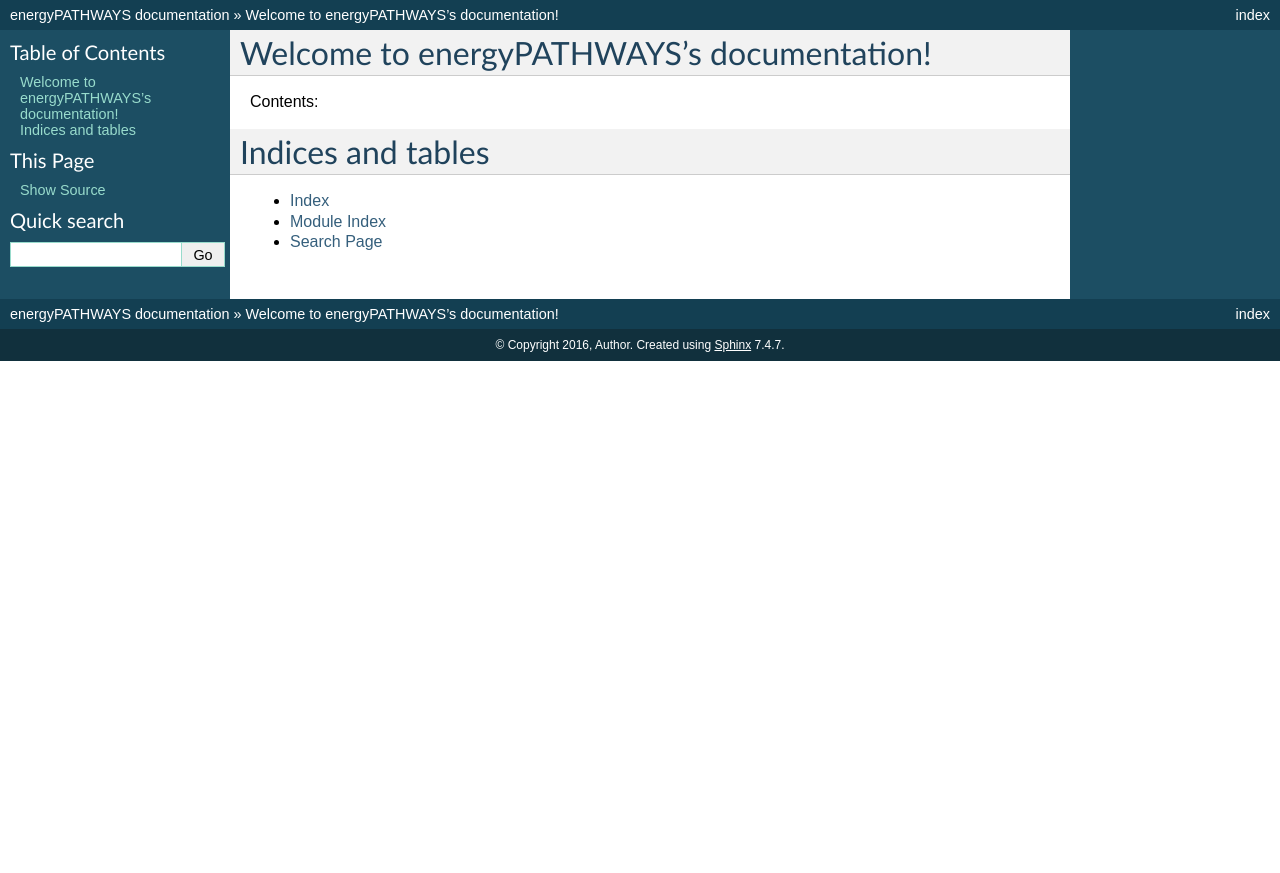
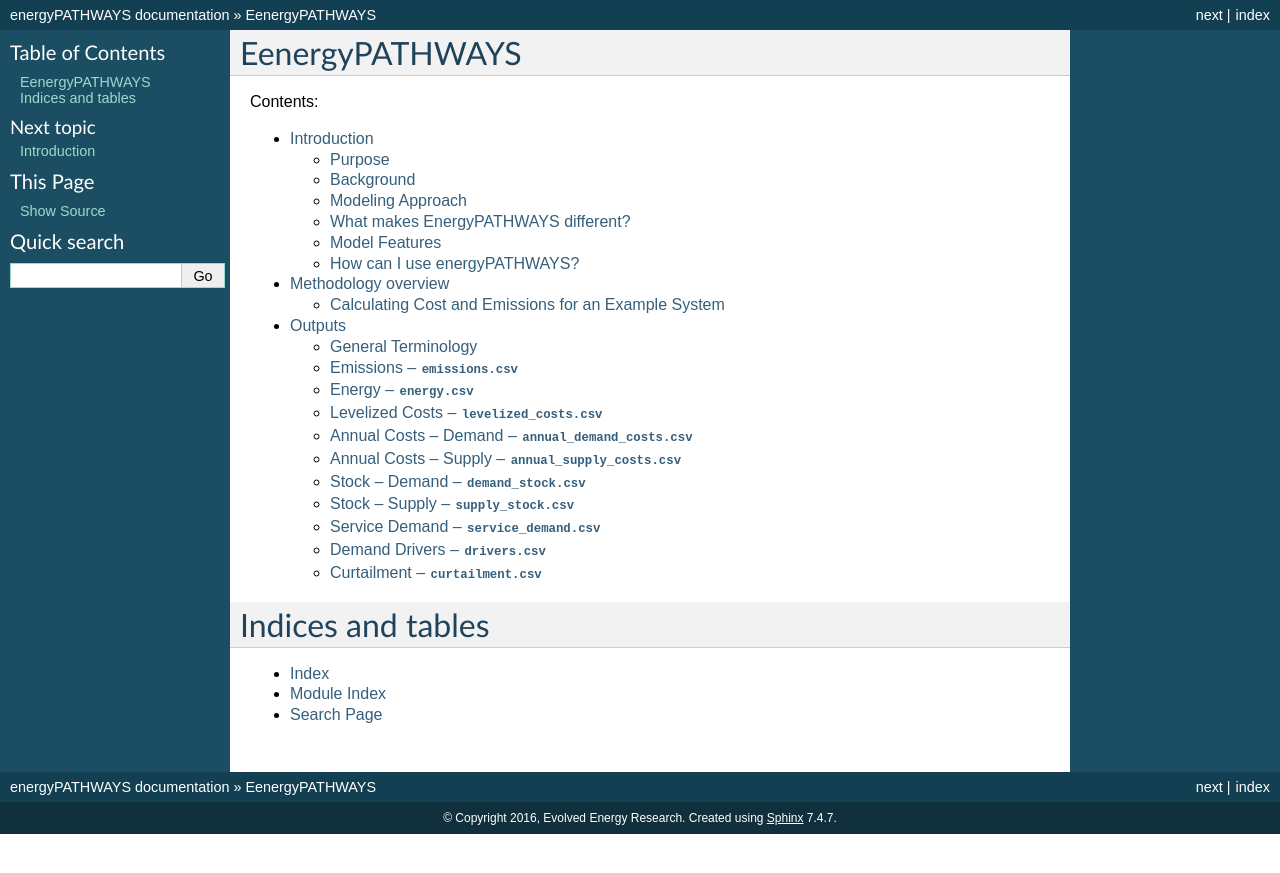
Before and after one commit to energyPATHWAYS/EnergyPATHWAYS, a Sphinx documentation site: the page built from doc/source/index.rst, in a window 1280 px wide. Shown: the top 873 px of the page. Built offline with Sphinx 7.4.7, drawn with Linux system fonts in a browser that asks for light colours; some of the changed lines change nothing that is shown.

Commit message:
Add some basic sphinx docs

```diff
--- a/doc/source/conf.py
+++ b/doc/source/conf.py
@@ -56,8 +56,8 @@
 
 # General information about the project.
 project = u'energyPATHWAYS'
-copyright = u'2016, Author'
-author = u'Author'
+copyright = u'2016, Evolved Energy Research'
+author = u'Evolved Energy Research'
 
 # The version info for the project you're documenting, acts as replacement for
 # |version| and |release|, also used in various other places throughout the
--- a/doc/source/index.rst
+++ b/doc/source/index.rst
@@ -3,15 +3,17 @@
    You can adapt this file completely to your liking, but it should at least
    contain the root `toctree` directive.
 
-Welcome to energyPATHWAYS's documentation!
-==========================================
+EenergyPATHWAYS
+===============
 
 Contents:
 
 .. toctree::
    :maxdepth: 2
 
-
+   introduction
+   methodology_overview
+   outputs
 
 Indices and tables
 ==================
--- /dev/null
+++ b/doc/source/introduction.rst
@@ -0,0 +1,104 @@
+============
+Introduction
+============
+
+Purpose
+=======
+
+EnergyPATHWAYS is the offspring of an analytical approach that has already proven to be a successful strategy to dramatically change the climate policy discussion at the global, national, and subnational levels. The basic insight is that climate policy was stuck in the realm of short-term, incremental changes discussed in abstract and academic terms, and that this failure was reinforced by the analysis and modeling approaches used. The pathways strategy was to force the policy and business worlds to address, head on, the reality that achieving a 2°C limit requires transformation, not incrementalism; that only a long-term perspective on the kind of infrastructure and technology changes required can prevent short-term investments that result in high-emissions lock-in; and that only an analysis that moves past the abstract focus on tons of CO2 along an emissions trajectory to a focus on the energy supply and end use equipment that produces the CO2 would speak to practical decision-makers in the regulatory, business, and investment worlds.
+
+The value of modeling 2050 and beyond is in building a cohesive, internally consistent story with the granularity to engage all parties involved in climate mitigation. Too often we jump straight to mechanisms for achieving climate mitigation (Ex. carbon price) without paying attention to what exactly these policies need to achieve. EnergyPATHWAYS is not a forecasting tool, but instead uses a backcasting approach--starting first with a goal and then working to show what physical infrastructure changes are required to reach that goal and when those changes must happen. This scenario approach allows the model to easily perform “what if” analysis and to reflect the underlying physics of our energy system with sufficient granularity for effective communication.
+
+Background
+==========
+
+The earliest form of this model was an Excel tool developed to support the analysis of California’s Global Warming Solutions Act of 2006 (AB 32). Subsequent analyses for California and the U.S. required advances in modeling capabilities, resulting in later versions being developed in Analytica, and at the time named the PATHWAYS model. The desire to create a more flexible platform that could be used at multiple jurisdictional levels and in a variety of energy system contexts encouraged the development of a new platform, renamed EnergyPATHWAYS, that is written in Python with energy system data contained in a postgres database.
+
+PATHWAYS was first developed by the San Francisco consulting company `Energy and Environmental Economics (E3)`_ with ongoing development and support for EnergyPATHWAYS provided by `Evolved Energy Research`_. To date, the work has been funded by private clients, California government, and the Deep Decarbonization Pathways Project (DDPP).
+
+.. _Energy and Environmental Economics (E3): http://ethree.com
+.. _Evolved Energy Research: http://evolved.energy
+
+Modeling Approach
+=================
+
+Top-down versus Bottom-up
+-------------------------
+
+Whole economy energy models generally follow one of two types of modeling approaches: “top-down” or “bottom-up”. Top-down energy models focus on the macro-economy and balance supply and demand across all economic sectors. These models use a stylistic representation of technologies, which change over time due to elasticity (responsiveness to price) assumptions. By contrast, bottom-up energy models contain richer characterizations of technology cost and performance, and technology change depends on the availability and ability of technologies to substitute for each other. These engineering-economic models do not typically include a supply-demand feedback.
+
+Among bottom-up models, the EnergyPATHWAYS can be further contrasted against sectoral models which take a detailed view of a slice of the energy economy (Ex. transportation or electricity). Instead, by modeling all of the energy economy, EnergyPATHWAYS makes it possible to show important dynamics between sectors in a deeply decarbonized energy system.
+
+One approach is not necessarily superior to the other but depends on the type of research question being asked. But, we believe that bottom-up energy models, which track physical flows of energy and their infrastructure, are the best suited to answer the question “How do we deeply decarbonize the energy system?”
+
+Exploration versus Optimization
+-------------------------------
+
+Many bottom-up energy models, such as the Energy Information Administration’s National Energy Modeling System (NEMS), are optimization-based. By contrast, energyPATHWAYS incorporates an advanced accounting framework that allows users to construct economy-wide energy infrastructure scenarios by specifying decisions along with other inputs. In other words, EnergyPATHWAYS is a scenario planning tool which allows users to “simulate” the consequences of specific decisions as energy infrastructure evolves over time. While portions of the model do use linear programming techniques (electricity dispatch), the model itself is not optimization-based and embeds few decision dynamics. We explain our rationale for this “exploration” approach below.
+
+First, many real world energy infrastructure decisions amount to deciding between a limited set of scenarios constrained by factors not embedded in the modeling framework. Such scenarios, which may each be economically suboptimal, are difficult or impossible to represent in optimization-based models. On the other hand, EnergyPATHWAYS is designed to explicitly represent scenarios without having to work around the assumptions embedded in an optimization framework.
+
+Second, since EnergyPATHWAYS is not an optimization, it can be designed to represent faithfully those dynamics in the energy economy that we believe to be critically important in decarbonized systems, but which optimization models aren’t able to capture. The best example is the interactions between the electricity system and the rest of the economy which we are able to represent using a time-sequential hourly dispatch. Modeling operations in the electricity system with this granularity as part of a larger problem on economy wide optimal investment is simply not feasible due to problem size. However, without full dynamics in the electricity system, phenomena such as the need for seasonal energy storage in high wind and solar scenarios can never be fully represented, and important energy system interactions are missed.
+
+Finally, we believe that an enormous amount of the value from modeling deep decarbonization pathways comes from learning through experimenting, which is only possible when decisions are put in the hands of the modeler. It is a truism to say that all models are wrong. Economy-wide energy models are also complex, with energyPATHWAYS being no exception, and therefore become a black box to most users. Black box optimization models give a provisional “answer”, but make the underlying dynamics difficult to see, obscuring their most valuable insights. It is our hope that users find energyPATHWAYS to be a refreshingly transparent way of exploring deep decarbonization pathways, and that the model helps you uncover the breakthrough solutions our world needs.
+
+What makes EnergyPATHWAYS different?
+====================================
+
+Electricity Sector
+------------------
+
+We developed EnergyPATHWAYS because we think that it extends our capability as modelers to answer questions that no other tool can. The most notable distinctions are in the electricity sector. Historically, electricity was treated very simply in many tools. Many of these models were first developed as a result of the oil crisis in the 70s and (1) detail in the electricity sector simply wasn’t relevant or (2) hardware limitations required tradeoffs and precluded detailed modeling because of electricity. Thus, we have economy wide energy models (as enumerated above) that treat electricity simplistically; and separately, we have detailed electricity sector models (see REEDS, PLEXOS, GRIDVIEW, SWITCH, etc.) with no endogenous treatment of energy demand. We think that EnergyPATHWAYS is the first platform to put these approaches together.
+
+We believe this is critical because the electricity sector turns out to be paramount in deep decarbonization for two reasons: (1) Renewables are a leading source for carbon free electricity, but are intermittent and require special treatment and (2) Electrification of end uses that are currently point sources for emissions (Ex. cars, building heating, industrial processes) turns out to be a necessary decarbonization strategy when paired with high renewables, nuclear, or CCS in the electricity sector.
+
+Output Granularity
+------------------
+
+Another feature that sets EnergyPATHWAYS apart is the level of granularity that can be achieved. Often, the granularity of research on emissions reductions in energy isn’t sufficient for a compelling positive story can be told. For technologists, annual market size and growth are necessary for true engagement. Sub-national governments want to see results that are geographically relevant for their constituents. And for the general public, service demand cost and lifestyle changes are the important metrics. EnergyPATHWAYS makes each of these outputs possible, which while not solely unique to this platform, has been prioritised to a greater extent in EnergyPATHWAYS than in other modeling platforms.
+
+Model Features
+==============
+
+Data Flexibility
+
+- Geography mapping functions allows for synthesis of disparate data sources
+- Flexible indexing can support nested layers of data granularity
+- Endogenous unit and currency conversion
+- Time-series projections
+- Multiple Approaches for Energy System Data Population (Ex. 5 options to populate a demand subsector depending on available data)
+
+Comprehensive Accounting
+
+- Calculates energy, cost, and emissions flows from primary supply all the way through final demand
+- Calculates capital and infrastructure utilization for all supply subsectors
+- Calculates levelized cost and annual investments
+- Embodied energy calculations support lifecycle analysis and sophisticated cost allocation
+- Direct emissions calculations locate physical emissions sources and sinks
+- Framework can also be leveraged for air quality analyses
+
+Hourly electricity dispatch
+
+- Optimization algorithms for electric fuel production (hydrogen electrolysis and power-to-gas); short-duration energy storage, long-duration energy storage; flexible end-use loads
+
+Energy system representation
+
+- Flexible parameterization allows for upscaling and downscaling of represented energy systems
+- Can support regional/national/state/municipal analyses
+- Can support analyses with widely varying levels of data quality
+
+IO Supply – Side Framework
+
+- Resolves energy flow dependencies
+- Allows for flexible configuration of supply-side representation
+- U.S. energy supply system can be represented very differently than that of a city while utilizing the same framework
+- Dynamic imports and export flows
+- Intelligent geo-locating of energy infrastructure assets
+- Supply curve functionality
+
+How can I use energyPATHWAYS?
+=============================
+
+The core model will be open source in perpetuity while the representations of energy systems created with the model are the IP of those authors and should be contacted directly.
+
+Right now the EnergyPATHWAYS project is still in development and user materials and documentation has lagged model features. Thus, use of the model is best done through direct interaction with Evolved Energy Research, though this should change over time as the user community grows and the documentation is developed.
--- /dev/null
+++ b/doc/source/methodology_overview.rst
@@ -0,0 +1,38 @@
+====================
+Methodology overview
+====================
+
+Calculating Cost and Emissions for an Example System
+====================================================
+
+This section walks through a simple case from beginning to end to illustrate how EnergyPATWHAYS determines costs, emissions and energy for an energy system. Links are given to the sections addressing each concept in more detail.
+
+In the figure below, the top left graph shows the demand drivers population and vehicle miles traveled (VMT) per capita across a long stretch of years. The base demand driver here would likely be population since it is common to find exogenous population projections across many geographies. With a long-term forecast for population and historical data on VMTs, VMTs per capita are projected for future years to create the second driver.
+
+Following the arrow and multiplying population by VMT per capita gives us our total service demand for the vehicles, which is our first intermediate output. Often this type of assumption, which is clearly critical for eventually projecting energy use for our subsector, is not explicitly calculated or not typically presented, hampering comparisons between carbon emissions trajectories.
+
+Starting at the Energy Service Demand box, the arrow to the right takes us to vehicle stock, with several intermediate steps happening behind the scenes. One reasonable question is “how do we know the total number of vehicles in future years, let alone composition?” In this example we have explicitly decided that the total number of vehicles is dependent on service demand (in modeling speak we might say that our stock is service demand dependent). In practical terms, this means that service demand becomes a driver for a projection of total vehicle fleet size. If, for example, we assume that annual VMT per vehicle remains constant, simple multiplication between this value and the energy service demand will give us total vehicle stock. Conversely, we could could have set up the model so that the service demand in VMT was dependent on the total stock instead. In this case we would have started from demand drivers that might have included population and per capita vehicle ownership and we would project the total future number of vehicles first. Notice that these two approaches are very different with regard to the conceptual framing of what drives energy demand in a subsector and could result in very different outputs, depending on the underlying data.
+
+Once we have total stock projected over time we are ready to run a stock rollover where we determine the vehicle composition over time. While the actual dynamics can be complex, the basic idea is simple, which is that as a user, we have explicitly chosen the sales shares of internal combustion engines (ICE), electric vehicles (EV), and plug-in hybrid electric vehicles (PHEV). When vehicles from the existing stock retire over time as a function of their technology defined lifetimes, they get replaced in portion to their respective sales shares. These new sales, shown in the upper right graph result in the ultimate stock composition pictured below. Close observation will show a noticeable lag between when the sales shares by technology and the makeup of the overall fleet. This is indicative of the infrastructure inertia encountered in the energy system as is a function of the lifetimes of existing equipment.
+
+Once we have Energy Service Demand as well as Total Stock by technology, we can allocate service demand to the individual technologies, shown in the next graph down. On the surface, this allocation could be as simple as assuming that each car in the fleet drives the same number of miles per year; however, in practice a more complex allocation can be made with the right inputs, such as the fact that new vehicles are driven more than older vehicles or the fact that some technologies satisfy a larger or smaller proportional share of service demand.
+
+With service demand allocated to technology we can use the technology efficiency, in this case miles-per-gallon gasoline equivalent, to arrive at final energy for gasoline and electricity. This is pictured twice in the diagram, once in the dotted box and again in the lower right corner as one of the three key Energy System Metrics. Notice at the bottom figure when gasoline and electricity are put on the same axis, the overall consumed energy is dropping precipitously, despite the fact that service demand is increasing through the same period. This is due to the inherent efficiency gains from switching to an electric drivetrain.
+
+When we have energy demand, we are ready to move to the supply side [#price_response]_ of the model to figure out how each energy demand will be met. In an actual economy wide model, we would typically have dozens of demand subsectors, energy types (e.g. diesel, kerosene, wood biomass, electricity, etc.) and supply nodes involved in meeting demand. In this example we have petroleum refineries that are used to meet gasoline demand and oil and wind power plants that meet electricity demand, both of which are controlled within a stock rollover.
+
+Electricity dispatch happens in a separate supply step, not explicitly shown, that both calculates how much fuel of different types is used and also whether additional capacity is needed for reliability. Knowing the emissions coefficients from electricity and how much gasoline is combusted on the demand side, we are able to calculate total emissions for this example, shown in the bottom middle. Finally, costs from the supply side are allocated among energy types and within demand sectors and become additive with fixed costs on the demand side. Note that the gasoline and electricity costs will include the capital equipment costs in addition to all operational costs allocated using the input-output supply framework.
+
+.. figure::  images/model_flow.png
+   :align: center
+
+   Model flow
+
+.. figure::  images/emissions_calculation_flow.png
+   :align: center
+
+   Emissions calculation flow chart
+
+.. rubric:: Footnotes
+
+.. [#price_response] Note that when the demand side is finished calculating, we have both energy demand and technology stocks (and therefore capital cost) for every modeled year before the supply side even starts calculating. Thus, even structurally, price responsiveness within demand sectors isn’t possible, both in terms of demand elasticity and technology adoption choices. This was an explicit choice on the part of the model designers discussed further in the section on exploration versus optimization. Demand elasticity, on the other hand, is highly uncertain and in most cases only has second order impacts. We feel it is better to deal with these as explicit adjustments to service demand, which is possible through the use of service demand packages.
--- /dev/null
+++ b/doc/source/outputs.rst
@@ -0,0 +1,122 @@
+=======
+Outputs
+=======
+
+EnergyPATHWAYS provides detailed outputs in the form of several comma-separated value (.csv) files. Here we describe the various files and their contents.
+
+General Terminology
+===================
+
+The following terms appear throughout the energyPATHWAYS output files.
+
+Census division
+  Geographic definitions consistent with the EIA’s National Energy Modeling System (NEMS). Map available here: https://www2.census.gov/geo/pdfs/maps-data/maps/reference/us_regdiv.pdf
+
+Sector
+  Demand sectors that include residential, commercial, transportation, and productive (industrial and agricultural sectors excluding those that are part of the energy supply chain, Ex. refining)
+
+Subsector
+  More detailed units of demand analysis. Associated with unique energy service demands. Ex. residential water heating.
+
+Supply node
+  Upstream energy supply sectors associated with the production, conversion, delivery, or storage of energy.
+
+Final Energy
+  Energy type consumed to satisfy energy service demand. Differentiated from upstream energy use that is consumed to produce final energy.
+
+Scenario
+  Scenario name (Mixed, High CCS, etc.)
+
+Timestamp
+  Time of scenario run
+
+Emissions – ``emissions.csv``
+=============================
+
+Full cross-section of all energy CO2 emissions in the US economy. Emissions are able to be represented by either source (i.e. coal power plants) or final energy (i.e. electricity) or both simultaneously.
+
+Index Descriptions
+------------------
+
+Census division consumed
+  Census Division where produced emissions are allocated as a function of energy demand. Ex. Electricity generated in coal plants in the Mountain Census division may be attributed to the Pacific Census division if that electricity is consumed there.
+
+Export/domestic
+  Emissions associated with energy that is produced for consumption elsewhere (Export) or emissions associated with energy that is produced and consumed in the US.
+
+GHG
+  Greenhouse gas identifier.
+
+Supply/demand
+  Differentiates between emissions generated in the upstream production of final energy (supply) and emissions generated by direct combustion of final energy (demand).  Supply would refer to emissions generated in a power plant and Demand would refer to emissions generated by a gas water heater.
+
+Additional Notes
+----------------
+
+- Negative emissions are shown in biomass supply nodes to represent sequestration. Positive emissions from ultimate consumption of biofuels are recorded separately in the location of their consumption.
+- Negative emissions associated with power-to-gas represent air capture of CO2. Emissions associated with consumption of the synthetic methane are recorded separately in the location of their consumption.
+
+Energy – ``energy.csv``
+=======================
+
+Energy consumed in the US economy.
+
+Index Descriptions
+------------------
+
+Energy accounting
+  Refers to the method of accounting for energy flows. Embodied represents all upstream energy flows associated with final energy consumption. Ex. Electricity would include flows in the coal primary supply node, coal powerplant supply node, electricity distribution grid supply node.  Final refers to final energy consumption by final energy type, sector, and subsector.
+
+Census division
+  Location of the flow or consumption of energy depending on the energy accounting type selected.
+
+Levelized Costs – ``levelized_costs.csv``
+=========================================
+
+Levelized costs of energy.
+
+Index Description
+
+Export/domestic
+  Costs associated with energy that is produced for consumption elsewhere (Export) or costs associated with energy that is consumed in the US.  To calculate scenario net costs, the Domestic filter should be applied, as these are costs borne by US consumers.
+
+Annual Costs – Demand – ``annual_demand_costs.csv``
+===================================================
+
+Annual spending on demand-side equipment (water heaters, vehicles, etc.) and efficiency measures. These costs are not levelized and represent actual needed outlays in each year.
+
+Annual Costs – Supply – ``annual_supply_costs.csv``
+===================================================
+
+Annual (not levelized) spending on fuels (i.e. gasoline), infrastructure (i.e. ‘distribution grid’), and supply technology costs including capital costs, fixed OM, and variable OM.  Represents supply-node spending independent of whether the final energy product is eventually exported.
+
+Stock – Demand – ``demand_stock.csv``
+=====================================
+
+Breakdown of demand equipment stocks (water heaters, vehicles, etc.) by technology, vintage, and year.
+
+Index Descriptions
+------------------
+
+Unit
+  Unit of demand technology stock (water heater, vehicle, kBtu capacity, etc.)
+
+Stock – Supply – ``supply_stock.csv``
+=====================================
+
+Breakdown of supply-side equipment stocks (wind power plants, hydrogen electrolysis facilities) by technology, vintage, and year. All supply equipment stocks are shown in units of model capacity, which is the model energy unit (quad) over the model time unit.
+
+Service Demand – ``service_demand.csv``
+=======================================
+
+Projections of energy service demands (VMT, lumen-hours, etc.) by demand subsector
+
+Demand Drivers – ``drivers.csv``
+================================
+
+Underlying drivers of demand stock and service demand projections (ex. Population)
+
+Curtailment – ``curtailment.csv``
+=================================
+
+Quantity of electric generation that is curtailed
```
Also changed, not shown: doc/source/images/emissions_calculation_flow.png (added), doc/source/images/model_flow.png (added), 1 other file.
